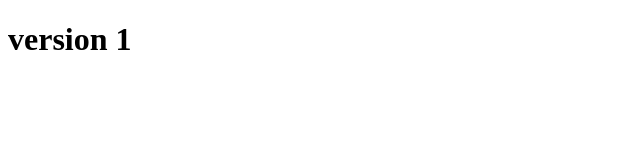
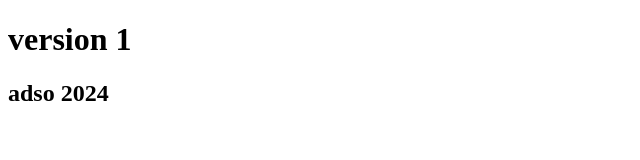
Before and after one commit to elprofechecho/adso, a plain HTML site: page index.html in a window 1280 px wide. Shown: the whole page, without its empty margins (0-640 px from the left). Drawn offline with Linux system fonts and the light colour scheme.

Commit message:
segundo commit agregar programa de formacion

```diff
--- a/index.html
+++ b/index.html
@@ -9,6 +9,7 @@
 
 <body>
     <h1> version 1</h1>
+    <h2>adso 2024</h2>
 </body>
 
 </html>
```
